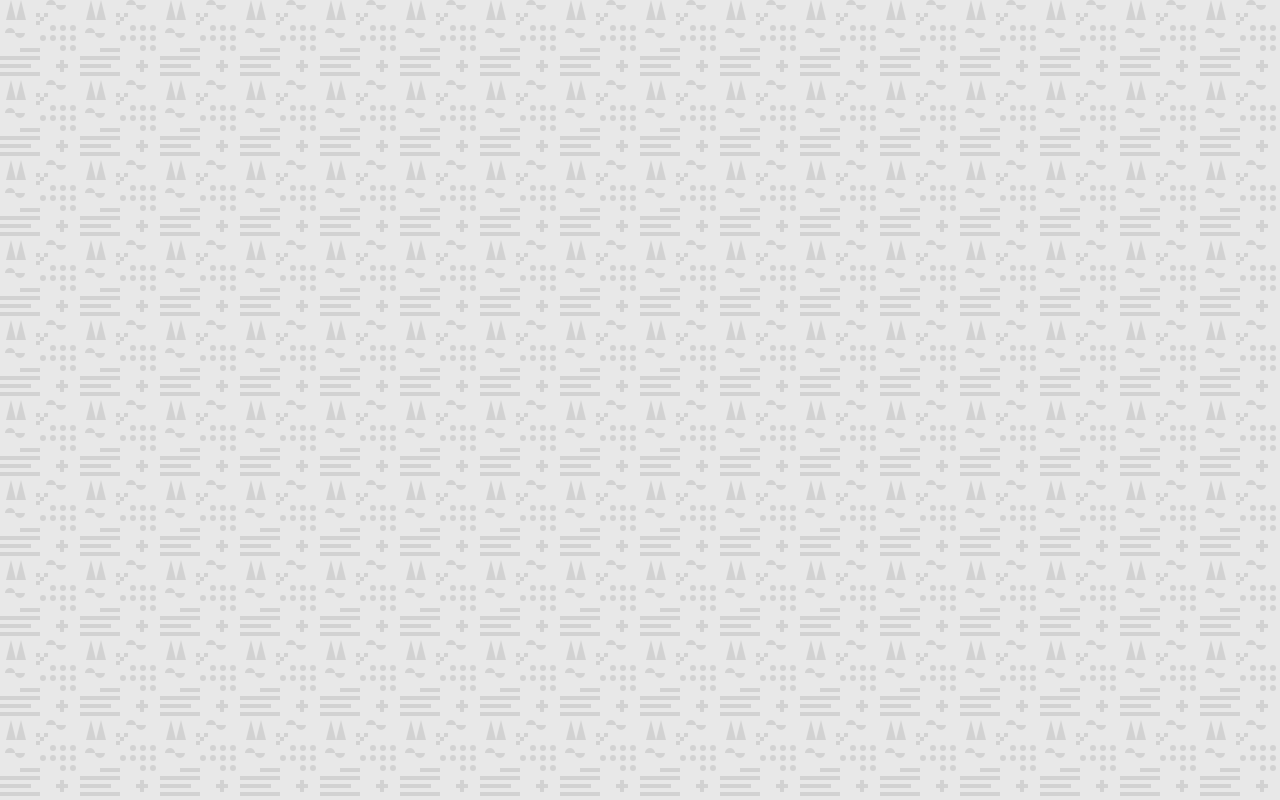
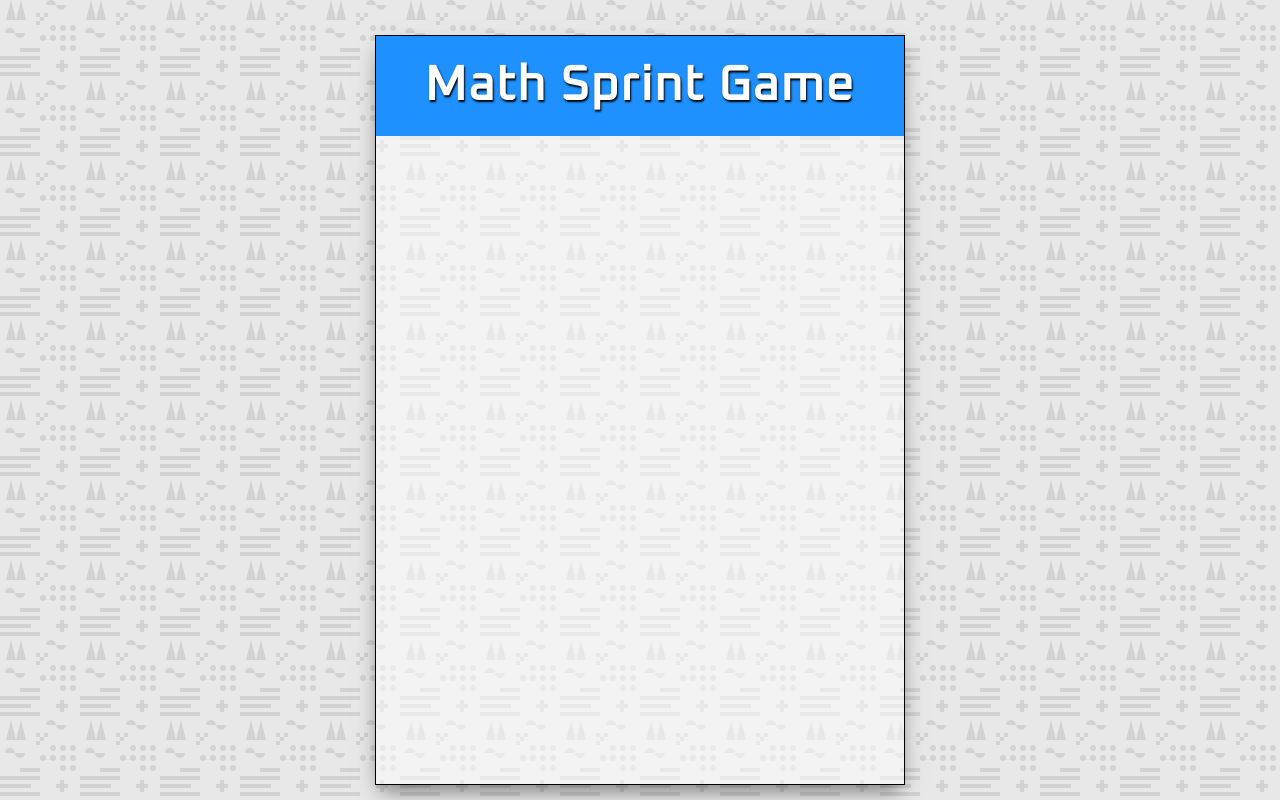
Before and after one commit to Djones917/MathSprint_2020, a plain HTML site: page index.html in a window 1280 px wide. Drawn offline with Linux system fonts and the light colour scheme; a web font is replaced by a local one.

Commit message:
added game container

```diff
--- a/index.html
+++ b/index.html
@@ -8,6 +8,12 @@
     <link rel="stylesheet" href="style.css">
 </head>
 <body>
+    <div class="game-container">
+        <!-- Header -->
+        <div class="header">
+            <h1>Math Sprint Game</h1>
+        </div>
+    </div>
     <!-- Script -->
     <script src="script.js"></script>
 </body>
```
